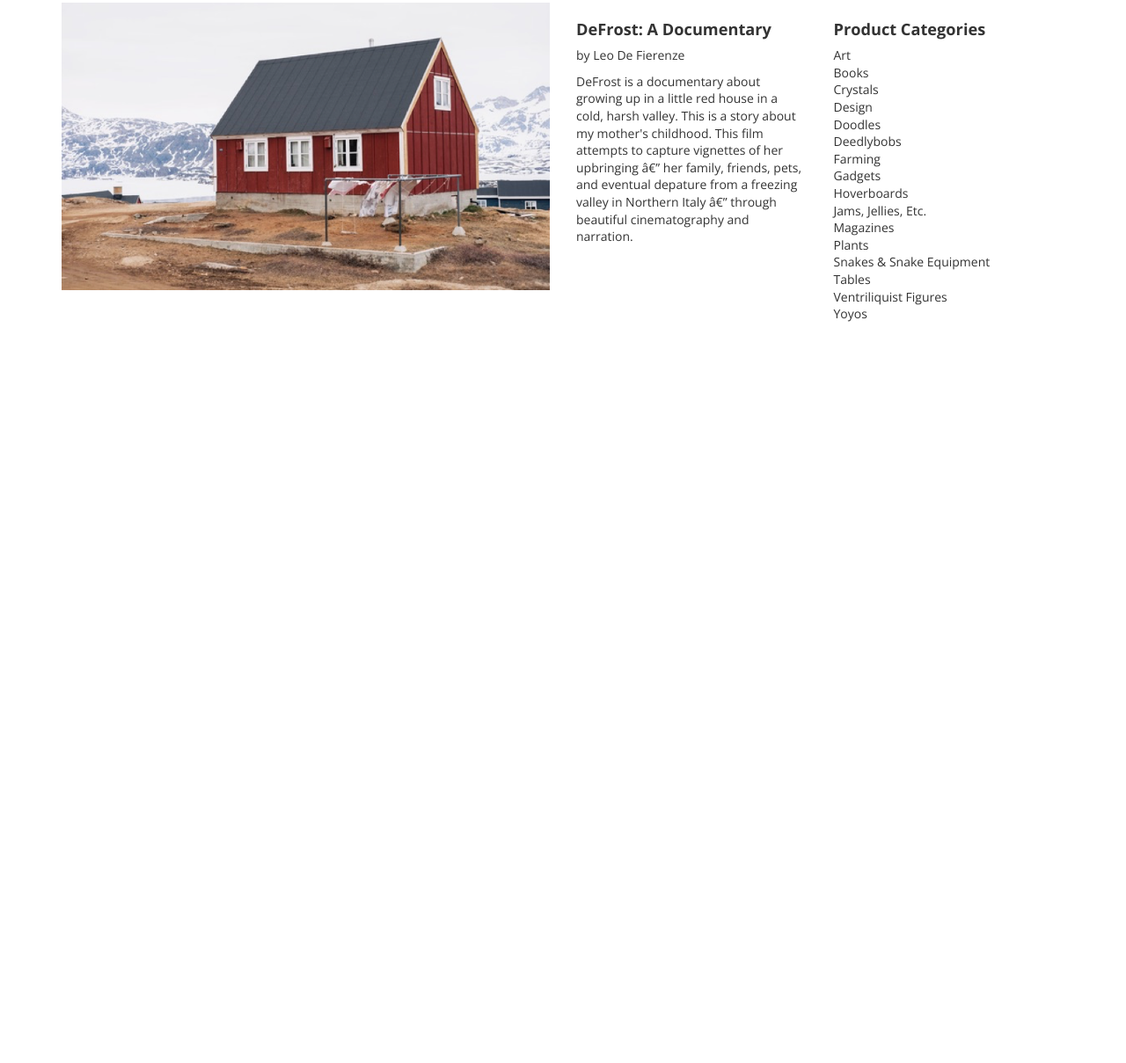
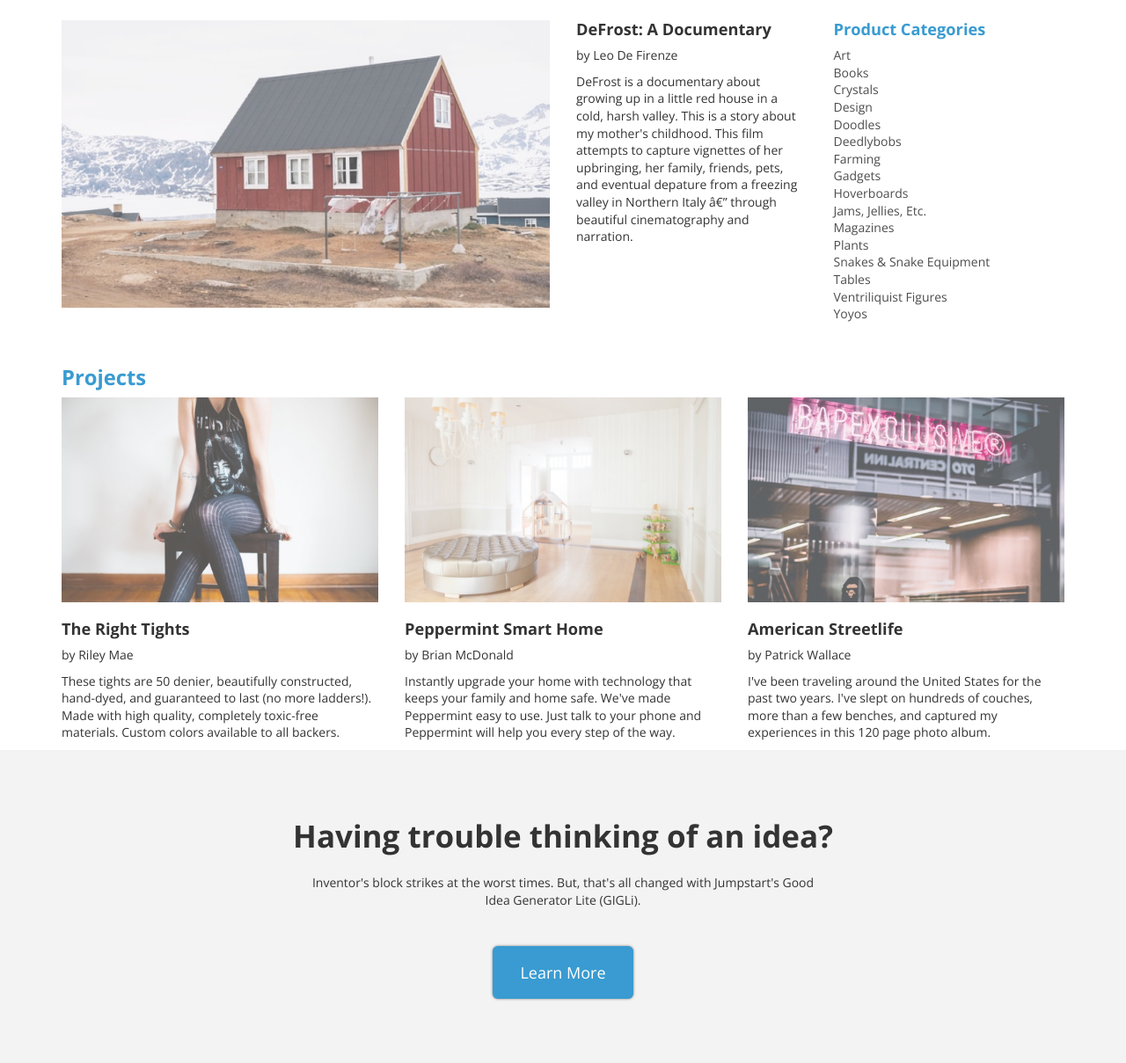
Before and after one commit to pauljhollis/jumpstart, a plain HTML site: page index.html in a window 1280 px wide. Shown: the part 699-1908 px from the top of the page at 88% size. Before the commit the page ends 1076 px from the top, so only its background shows below. Drawn offline with nearby package versions, Linux system fonts and the light colour scheme.

Commit message:
Add projects and footer

```diff
--- a/index.html
+++ b/index.html
@@ -9,13 +9,13 @@
     <link href="https://fonts.googleapis.com/css?family=Monoton|Open+Sans:400,600,700" rel="stylesheet">
     <link rel="stylesheet" href="./resources/css/reset.css" rel="text/css">
     <link rel="stylesheet" href="https://maxcdn.bootstrapcdn.com/bootstrap/3.3.7/css/bootstrap.min.css" rel="text/css">
-    <link rel="stylesheet" type="text/css" href="./resources/css/slick.css"/>
+    <link rel="stylesheet" type="text/css" href="https://cdnjs.cloudflare.com/ajax/libs/slick-carousel/1.6.0/slick.css"/>
     <link rel="stylesheet" href="./resources/css/style.css" rel="text/css">
 
     <!-- Javascript -->
 
     <script src="https://code.jquery.com/jquery-3.1.1.min.js" integrity="sha256-hVVnYaiADRTO2PzUGmuLJr8BLUSjGIZsDYGmIJLv2b8=" crossorigin="anonymous"></script>
-    <script type="text/javascript" src="./resources/js/1.6.0/slick.min.js"></script>
+    <script type="text/javascript" src="https://cdnjs.cloudflare.com/ajax/libs/slick-carousel/1.6.0/slick.min.css"></script>
     <script type="text/javascript" scr="./resources/js/main.js"></script>
   </head>
 
@@ -39,6 +39,9 @@
       <h1>GET GOING.</h1>
       <p>Jumpstart your startup with some crowdsourced seed money, or support one of our 300,000,000+ creators and get rewards.</p>
     </div>
+      <div class="relative-wrapper">
+        <a href="#" class="btn btn-primary btn-lg cta">Jump In</a>
+      </div>
   </div>
 
   <!-- Featured Project -->
@@ -46,7 +49,7 @@
   <div class="container featured-project">
     <div class="row">
       <h2 class="cols-xs-12">Featured Project</h2>
-  </div>
+    </div>
 
   <div class="row">
     <div class="col-xs-12 col-md-6">
@@ -56,13 +59,15 @@
         </a>
       </div>
     </div>
+
     <div class="col-xs-6 col-md-3">
       <h3>DeFrost: A Documentary</h3>
-      <p>by Leo De Fierenze</p>
+      <p>by Leo De Firenze</p>
       <p>
-        DeFrost is a documentary about growing up in a little red house in a cold, harsh valley. This is a story about my mother's childhood. This film attempts to capture vignettes of her upbringing â€” her family, friends, pets, and eventual depature from a freezing valley in Northern Italy â€” through beautiful cinematography and narration.
+        DeFrost is a documentary about growing up in a little red house in a cold, harsh valley. This is a story about my mother's childhood. This film attempts to capture vignettes of her upbringing, her family, friends, pets, and eventual depature from a freezing valley in Northern Italy â€” through beautiful cinematography and narration.
       </p>
     </div>
+
       <div class="col-xs-6 col-md-3 categories">
         <h3>Product Categories</h3>
         <ul>
@@ -87,5 +92,53 @@
     </div>
   </div>
 
+      <!-- Projects Section -->
+  <div class="container projects">
+    <div class="row">
+      <h2>Projects</h2>
+      <div class="col-lg-4 col-sm-12">
+        <div class="image-container">
+          <img src="./resources/images/project1.png" alt="Girl with tights">
+        </div>
+        <h3>The Right Tights</h3>
+        <p>by Riley Mae</p>
+        <p>
+          These tights are 50 denier, beautifully constructed, hand-dyed, and guaranteed to last (no more ladders!). Made with high quality, completely toxic-free materials. Custom colors available to all backers.
+        </p>
+      </div>
+
+      <div class="col-lg-4 col-sm-12">
+        <div class="image-container">
+          <img src="./resources/images/project2.png" alt="White room in a home">
+        </div>
+        <h3>Peppermint Smart Home</h3>
+        <p>by Brian McDonald</p>
+        <p>
+          Instantly upgrade your home with technology that keeps your family and home safe. We've made Peppermint easy to use. Just talk to your phone and Peppermint will help you every step of the way.
+        </p>
+      </div>
+
+      <div class="col-lg-4 col-sm-12">
+        <div class="image-container">
+          <img src="./resources/images/project3.png" alt="Girl with tights">
+        </div>
+        <h3>American Streetlife</h3>
+        <p>by Patrick Wallace</p>
+        <p>
+          I've been traveling around the United States for the past two years. I've slept on hundreds of couches, more than a few benches, and captured my experiences in this 120 page photo album.
+        </p>
+      </div>
+    </div>
+  </div>
+
+
+  <footer class="container-fluid">
+    <strong>Having trouble thinking of an idea?</strong>
+    <p>
+      Inventor's block strikes at the worst times. But, that's all changed with Jumpstart's Good Idea Generator Lite (GIGLi).
+    </p>
+    <a href="#" class="btn btn-primary btn-lg">Learn More</a>
+  </footer>
+
   </body>
 </html>
--- a/resources/css/style.css
+++ b/resources/css/style.css
@@ -23,9 +23,28 @@ h3 {
 
 img {
   width: 100%;
+  opacity: 0.7;
 }
 
 /* Bootstrap overrides */
+
+.btn-primary {
+  background-color: #399bd1;
+  box-shadow: 0 0 3px rgba(0, 0, 0, 0.5);
+  width: 11.4rem;
+  border: 0;
+  transition: 0.5s box-shadow;
+  padding: 1.3rem 0;
+}
+
+.btn-primary:hover {
+  background-color: #399bd1;
+  box-shadow: 0 0 12px rgba(0, 0, 0, 0.9);
+}
+
+.btn-primary:active {
+  box-shadow: 0 0 3px rgba(0, 0, 0, 0.5);
+}
 
 .navbar-default .navbar-nav > .active > a,
 .navbar-default .navbar-nav > .active > a:hover {
@@ -64,3 +83,63 @@ img {
 .jumbotron-bike {
   background-image: url("../images/jumbotron-bike.jpg");
 }
+
+/* Non Bootstrap Styles */
+
+.categories h3 {
+  color: #399bd1;
+}
+
+.categories ul li {
+  line-height: 1.4;
+  color: rgba(0, 0, 0, 0.7);
+}
+
+.relative-wrapper {
+  position: relative;
+  width: 100%;
+  text-align: center;
+  margin-top: 2.8rem;
+}
+
+.featured-project h2 {
+  padding-left: 15px;
+}
+
+.featured-project .image-container {
+  height: 19rem;
+  margin-top: 20px;
+}
+
+.projects {
+  margin-top: 1.4rem;
+}
+
+.projects h2 {
+  padding-left: 15px;
+}
+
+footer {
+  padding: 5.2rem 0;
+  background-color: #f3f3f3;
+  text-align: center;
+}
+
+footer strong {
+  display: inline-block;
+  margin-bottom: 1.4rem;
+  font-size: 2.5rem;
+  font-weight: bold;
+}
+
+footer p {
+  max-width: 42rem;
+  margin: auto;
+}
+
+footer a{
+  margin-top: 3rem;
+}
+
+.image-container {
+}
```
